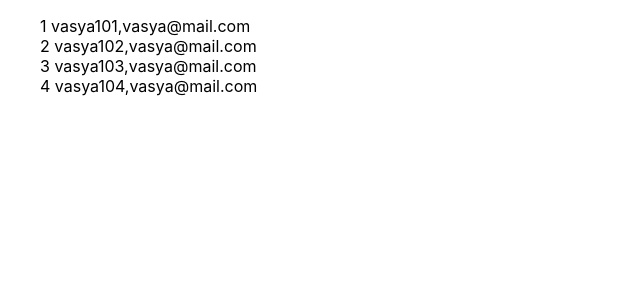
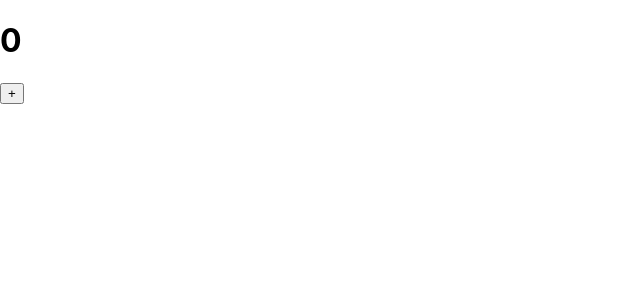
Before and after one commit to pdcourses/react_conclusion_pd2021, a React (Create React App) app: page / in a window 1280 px wide. Shown: the top 300 px of the page, without its empty margins (0-640 px from the left). Built offline with nearby package versions, Linux system fonts and the light colour scheme.

Commit message:
life methods

```diff
--- a/src/App.js
+++ b/src/App.js
@@ -1,49 +1,46 @@
 import './App.css';
 import React, { Component, Fragment } from 'react';
-import UserList from './components/UserList';
-
-const newUser = {
-  id: 100,
-  login: 'vasya100',
-  email: 'vasya@mail.com',
-};
-
-const newUser2 = {
-  id: 200,
-  name: 'vasya',
-};
-
-const data = [
-  {
-    id: 1,
-    login: 'vasya101',
-    email: 'vasya@mail.com',
-  },
-  {
-    id: 2,
-    login: 'vasya102',
-    email: 'vasya@mail.com',
-  },
-  {
-    id: 3,
-    login: 'vasya103',
-    email: 'vasya@mail.com',
-  },
-  {
-    id: 4,
-    login: 'vasya104',
-    email: 'vasya@mail.com',
-  },
-];
+import CounterDisplayValue from './components/CounterDisplayValue';
 
 class App extends Component {
   constructor(props) {
     super(props);
+    this.state = {
+      count: 0,
+    };
+    console.group('Parent constructor');
+    console.log('count = ', this.state.count);
+    console.groupEnd();
   }
+  componentDidMount() {
+    console.group('Parent componentDidMount');
+    console.log('count = ', this.state.count);
+    console.groupEnd();
+  }
+  componentDidUpdate(prevProps, prevState, snapshot) {
+    console.group('Parent componentDidUpdate');
+    console.log('count = ', this.state.count);
+    console.log('prev state = ', prevState);
+    console.log('prev props = ', prevProps);
+    console.log('new state =', this.state);
+    console.log('new props =', this.props);
+    console.groupEnd();
+  }
+  inc = () => {
+    this.setState({ count: this.state.count + 1 });
+    console.group('Parent inc function');
+    console.log('count = ', this.state.count);
+    console.groupEnd();
+  };
   render() {
+    console.group('Parent render');
+    console.log('count = ', this.state.count);
+    console.groupEnd();
+
     return (
       <Fragment>
-        <UserList users={data} />
+        <CounterDisplayValue count={this.state.count} />
+        <button onClick={this.inc}>+</button>
       </Fragment>
     );
   }
--- /dev/null
+++ b/src/components/CounterDisplayValue/index.js
@@ -0,0 +1,36 @@
+import React, { Component, Fragment } from 'react';
+
+class CounterDisplayValue extends Component {
+  constructor(props) {
+    super(props);
+    console.group('Child constructor');
+    console.log('props children = ', this.props);
+    console.groupEnd();
+  }
+  componentDidMount() {
+    console.group('Child componentDidMount');
+    console.log('props = ', this.props);
+    console.groupEnd();
+  }
+  componentDidUpdate(prevProps, prevState, snapshot) {
+    console.group('Child componentDidUpdate');
+    console.log('prev state = ', prevState);
+    console.log('prev props = ', prevProps);
+    console.log('new state =', this.state);
+    console.log('new props =', this.props);
+    console.groupEnd();
+  }
+  render() {
+    console.group('Child render');
+    console.log('props= ', this.props);
+    console.groupEnd();
+
+    return (
+      <Fragment>
+        <h1>{this.props.count}</h1>
+      </Fragment>
+    );
+  }
+}
+
+export default CounterDisplayValue;
```
